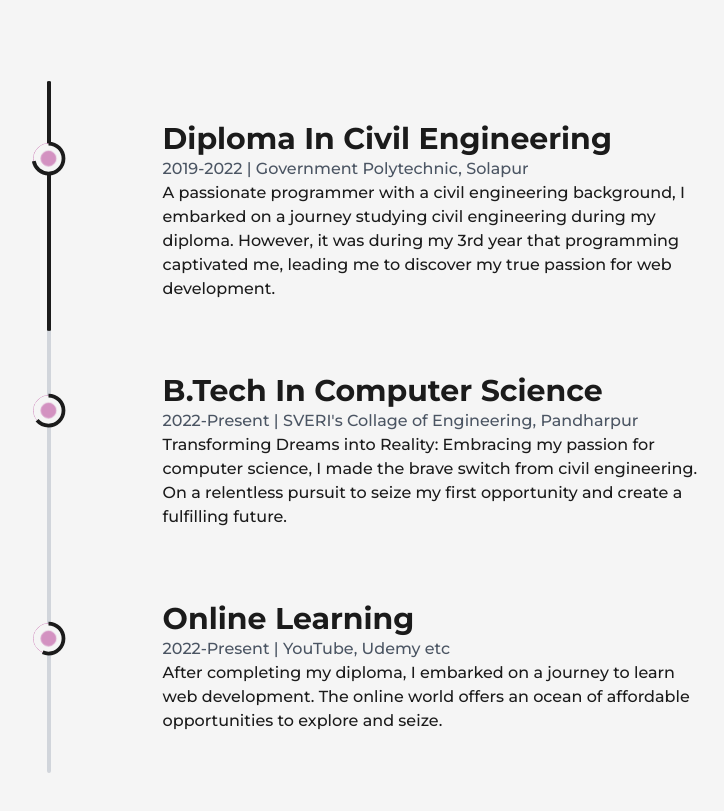
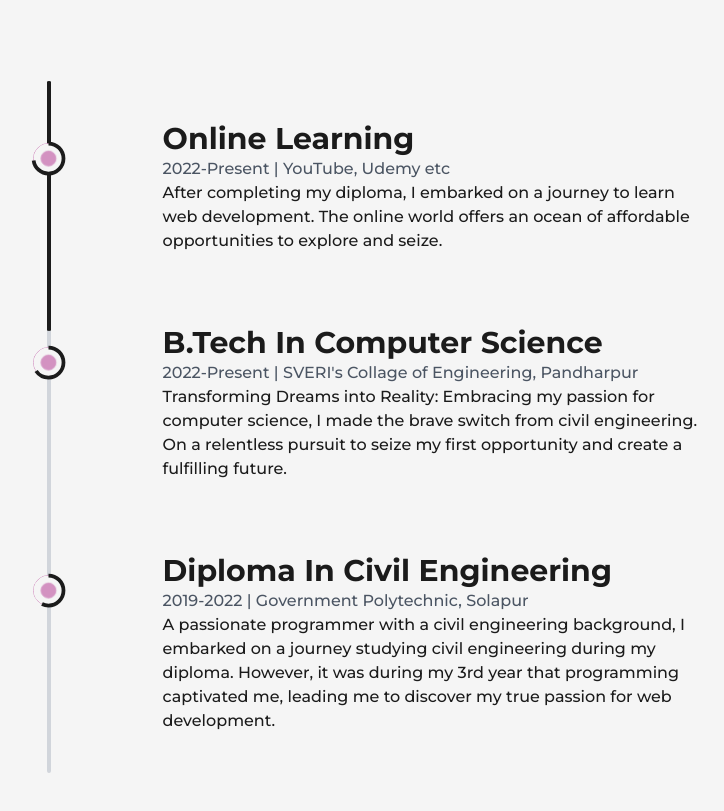
Before and after one commit to DarkRajeshow/My_Portfolio, a Next.js app: page /about in a window 1280 px wide. Shown: the part 3500-4311 px from the top of the page, without its empty margins (219-943 px from the left). Built offline with nearby package versions, Linux system fonts and the light colour scheme.

Commit message:
Arranging education in descending order

```diff
--- a/components/Education.js
+++ b/components/Education.js
@@ -56,10 +56,11 @@ export default function Experience() {
                     <motion.div ref={animationRef} className={`absolute top-0 left-9 origin-top bg-dark dark:bg-primaryDark rounded-lg w-[4px] h-full`} style={{ scaleY: scrollYProgress }}></motion.div>
 
                     <ul className='w-full flex flex-col items-start justify-between ml-4 py-10' >
+
                         <EducationElement
-                            course={"Diploma In Civil Engineering"}
-                            duration={"2019-2022"} collage={"Government Polytechnic, Solapur"}
-                            learnings={"A passionate programmer with a civil engineering background, I embarked on a journey studying civil engineering during my diploma. However, it was during my 3rd year that programming captivated me, leading me to discover my true passion for web development."}
+                            course={"Online Learning"}
+                            duration={"2022-Present"} collage={"YouTube, Udemy etc"}
+                            learnings={"After completing my diploma, I embarked on a journey to learn web development. The online world offers an ocean of affordable opportunities to explore and seize."}
                         />
 
                         <EducationElement
@@ -69,14 +70,15 @@ export default function Experience() {
                         />
 
                         <EducationElement
-                            course={"Online Learning"}
-                            duration={"2022-Present"} collage={"YouTube, Udemy etc"}
-                            learnings={"After completing my diploma, I embarked on a journey to learn web development. The online world offers an ocean of affordable opportunities to explore and seize."}
+                            course={"Diploma In Civil Engineering"}
+                            duration={"2019-2022"} collage={"Government Polytechnic, Solapur"}
+                            learnings={"A passionate programmer with a civil engineering background, I embarked on a journey studying civil engineering during my diploma. However, it was during my 3rd year that programming captivated me, leading me to discover my true passion for web development."}
                         />
+
                     </ul>
                 </div>
 
-                <ScrollAnimation/>
+                <ScrollAnimation />
             </div>
         </>
     )
```
